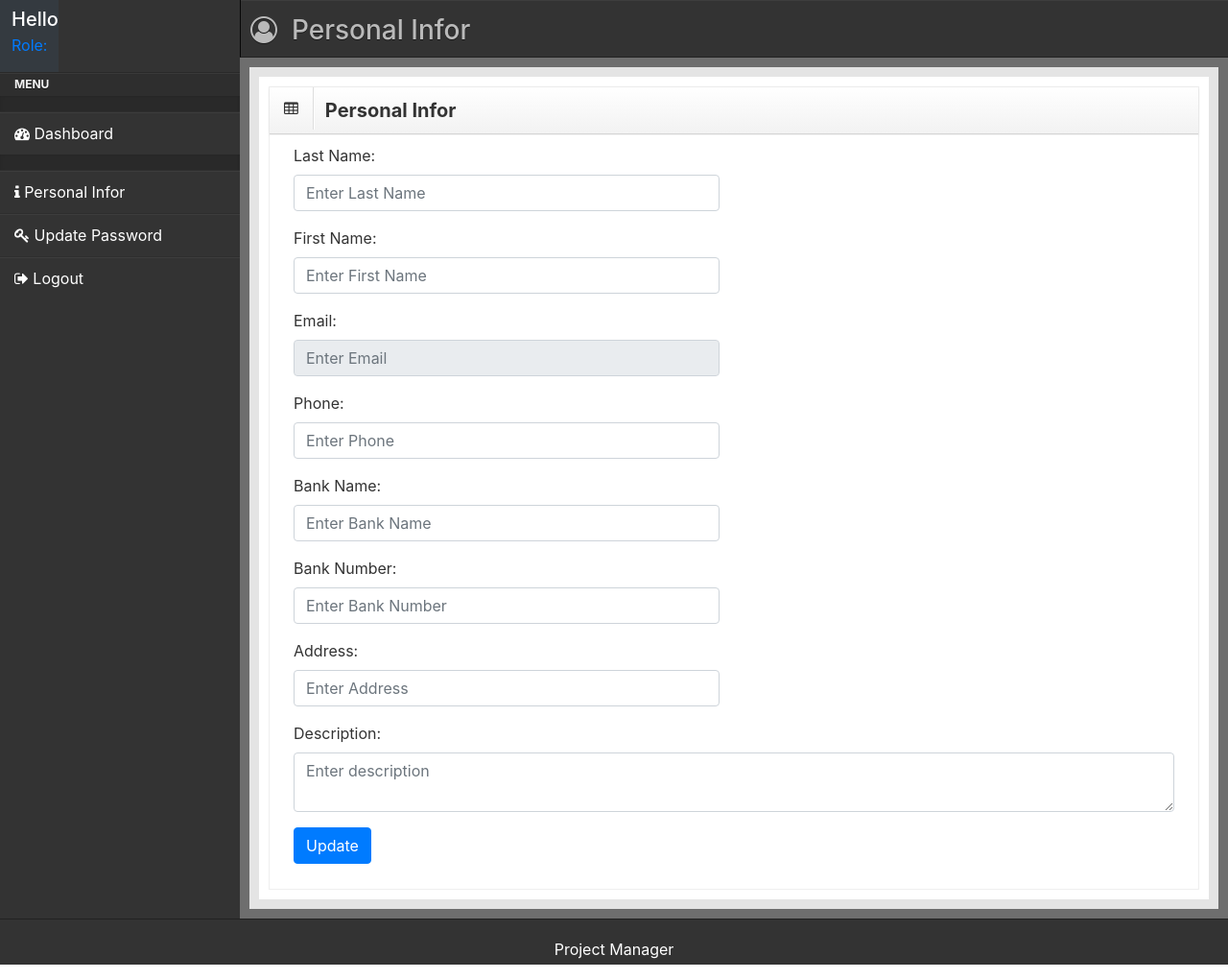
After one commit to 0512107/freelancer_management, a CodeIgniter app: the page made by application/views/user/viewPersonalInfor.php in a window 1280 px wide. The commit adds this page. Shown: the whole page at 96% size. Run offline with CodeIgniter, Linux system fonts and the light colour scheme; data that the repository does not hold is empty; style sheets or scripts are compiled from the project's sources; some libraries are stand-ins or nearby versions.

Commit message:
Personal infor, Update Password, refesh code for customers, users to admin

```diff
--- a/application/controllers/Dashboard.php
+++ b/application/controllers/Dashboard.php
@@ -6,7 +6,7 @@ if (!defined('BASEPATH'))
 class Dashboard extends CI_Controller{
     public function __construct() {
         parent::__construct();
-		if (!$this->session->userdata('is_user_login')) {
+		if (!$this->session->userdata('is_logged')) {
             redirect(base_url() . 'login');
         }
     }
--- /dev/null
+++ b/application/views/user/viewPersonalInfor.php
@@ -0,0 +1,121 @@
+<?php
+	$arr['pageTitle'] = "Personal Information";
+	$arr['pluginsCSS'] = array(
+		HTTP_LIB_PATH . "validationEngine/css/validationEngine.jquery.css"
+	);
+	$this->load->view('viewHeader', $arr);
+?>
+
+<header class="head" style="border-left: 1px solid rgba(0, 0, 0, 0.85);">
+	<div class="main-bar">
+		<h3><i class="fa fa-user-circle-o"></i>&nbsp; Personal Infor</h3>
+	</div>
+</header>
+
+<div class="outer">
+	<div class="inner bg-light lter">
+		<div class="row">
+			<div class="col-lg-12">
+				<div class="box">
+					<header>
+						<div class="icons"><i class="fa fa-table"></i></div>
+						<h5>Personal Infor</h5>
+					</header>
+					<form id="update-personal-form" action="<?php echo base_url() ?>user/personal_infor/update" onclick="$('#update-personal-form').validationEngine('hide')">
+						<div id="collapse4" class="body">
+							<div class="alert alert-danger" id="error-add-user" style="display:none;"></div>
+							<div class="alert alert-success" id="success-add-user" style="display:none;"></div>
+							<div class="col-lg-6">
+								<div class="form-group">
+									<label for="last_name">Last Name:</label>
+									<input value="<?php echo $infor['last_name']; ?>" type="text" class="validate[required] form-control" id="last_name" placeholder="Enter Last Name" name="last_name">
+								</div>
+								<div class="form-group">
+									<label for="first_name">First Name:</label>
+									<input value="<?php echo $infor['first_name']; ?>" type="text" class="validate[required] form-control" id="first_name" placeholder="Enter First Name" name="first_name">
+								</div>
+								<div class="form-group">
+									<label for="email">Email:</label>
+									<input type="text" readonly value="<?php echo $infor['email']; ?>" class="validate[required,custom[email]] form-control" id="emailt" placeholder="Enter Email" name="email">
+								</div>
+								<div class="form-group">
+									<label for="phone">Phone:</label>
+									<input type="text" value="<?php echo $infor['phone']; ?>" class="form-control" id="phone" placeholder="Enter Phone" name="phone">
+								</div>
+							</div>
+
+							<div class="col-lg-6">
+								<?php if ($this->session->userdata('role') == "admin") { ?>
+								<div class="form-group">
+									<label for="role">Role:</label>
+									<select name="role" id="role" class="form-control">
+										<option <?php echo $infor['role'] =='user' ? 'selected=seleted' : '' ?> value="user">User</option>
+										<option <?php echo $infor['role'] =='admin' ? 'selected=seleted' : '' ?> value="admin">Admin</option>
+									</select>
+								</div>
+								<?php } ?>
+								<div class="form-group">
+									<label for="bank_name">Bank Name:</label>
+									<input type="text" value="<?php echo $infor['bank_name']; ?>" class="validate[required] form-control" id="bank_name" placeholder="Enter Bank Name" name="bank_name">
+								</div>
+								<div class="form-group">
+									<label for="bank_number">Bank Number:</label>
+									<input type="text" value="<?php echo $infor['bank_number']; ?>" class="validate[required] form-control" id="bank_number" placeholder="Enter Bank Number" name="bank_number">
+								</div>
+								<div class="form-group">
+									<label for="address">Address:</label>
+									<input type="text" value="<?php echo $infor['address']; ?>" class="form-control" id="address" placeholder="Enter Address" name="address">
+								</div>
+							</div>
+
+							<div style="clear:both;"></div>
+
+							<div class="col-lg-12">
+								<div class="form-group">
+									<label for="first_name" class="control-label">Description:</label>
+									<div>
+										<textarea maxlength="140" class="form-control" id="description_insert" placeholder="Enter description" name="description"><?php echo $infor['description']; ?></textarea>
+									</div>
+								</div>
+
+								<div class="form-group">
+									<button id="bt-edit-personal-infor" type="submit" class="btn btn-primary">Update</button>
+								</div>
+							</div>
+						</div>
+					</form>
+					<div style="clear:both;"></div>
+				</div>
+			</div>
+		</div>
+	</div>
+</div>
+
+<script src="<?php echo HTTP_LIB_PATH; ?>tinymce/tinymce.min.js"></script>
+
+<script>
+
+    tinymce.init({selector: 'textarea',
+        plugins: [
+            "advlist autolink lists link image charmap print preview anchor",
+            "searchreplace visualblocks code fullscreen",
+            "insertdatetime media table contextmenu paste jbimages"
+        ],
+        toolbar: "insertfile undo redo | styleselect | bold italic | alignleft aligncenter alignright alignjustify | bullist numlist outdent indent | link image jbimages",
+        relative_urls: false,
+
+
+    height: "100",
+    width: "520",
+	entity_encoding : "raw"
+    });
+</script>
+
+<?php
+$arr['pluginsJquery'] = array(
+	HTTP_LIB_PATH . "validationEngine/js/jquery.validationEngine.js",
+	HTTP_LIB_PATH . "validationEngine/js/languages/jquery.validationEngine-en.js",
+	HTTP_JS_PATH . "user/personal_infor.js"
+);
+$this->load->view('viewFooter', $arr);
+?>
--- a/application/views/viewHeader.php
+++ b/application/views/viewHeader.php
@@ -38,14 +38,11 @@
 						<span class="fa fa-user"></span>
 					</div>
 					<div class="user-wrapper bg-dark">
-						<a class="user-link" href="<?php echo base_url(); ?>">
-						  <img class="media-object img-thumbnail user-img" alt="User Picture" src="<?php echo HTTP_IMAGES_PATH?>user.gif">
-						  <span class="label label-danger user-label"></span>
-						</a>
+
 						<div class="media-body">
-							<h5 class="media-heading"><?php echo $this->session->userdata('full_name'); ?></h5>
+							<h5 class="media-heading"><?php echo "Hello " . $this->session->userdata('full_name'); ?></h5>
 							<ul class="list-unstyled user-info">
-								<li> <a href=""><?php echo ucfirst($this->session->userdata('role')); ?></a>  </li>
+								<li> <a href=""><?php echo "Role: " . ucfirst($this->session->userdata('role')); ?></a>  </li>
 							</ul>
 						</div>
 					</div>
@@ -59,19 +56,31 @@
 						  <i class="fa fa-dashboard <?php echo  $page =='dash' ? 'fa-spin' : '' ?>""></i><span class="link-title">&nbsp;Dashboard</span>
 						</a>
 					</li>
-
+					<li class="nav-divider"></li>
+					<?php if ($this->session->userdata("role") == "admin") { ?>
 					<li <?php echo  $page =='customers' ? 'class="active"' : '' ?>>
-						<a href="<?php echo base_url() ?>customers">
+						<a href="<?php echo base_url() ?>admin/customers">
 						  <i class="fa fa-user-circle-o <?php echo  $page =='customers' ? 'fa-spin' : '' ?>"></i><span class="link-title">&nbsp;Customer</span>
 						</a>
 					</li>
 					<li <?php echo  $page =='users' ? 'class="active"' : '' ?>>
-						<a href="<?php echo base_url() ?>users">
+						<a href="<?php echo base_url() ?>admin/users">
 						  <i class="fa fa-users <?php echo  $page =='users' ? 'fa-spin' : '' ?>""></i><span class="link-title">&nbsp;Users</span>
 						</a>
 					</li>
 					<li class="nav-divider"></li>
+					<?php } ?>
 
+					<li <?php echo  $page =='personal-infor' ? 'class="active"' : '' ?>>
+						<a href="<?php echo base_url() ?>user/personal_infor">
+						  <i class="fa fa-info <?php echo  $page =='personal-infor' ? 'fa-spin' : '' ?>"></i><span class="link-title">&nbsp;Personal Infor</span>
+						</a>
+					</li>
+					<li <?php echo  $page =='update-pass' ? 'class="active"' : '' ?>>
+						<a href="<?php echo base_url() ?>login/update_pass">
+						  <i class="fa fa-key <?php echo  $page =='update-pass' ? 'fa-spin' : '' ?>"></i><span class="link-title">&nbsp;Update Password</span>
+						</a>
+					</li>
 					<li>
 						<a href="<?php echo base_url() ?>logout">
 						  <i class="fa fa-sign-out"></i><span class="link-title">&nbsp;Logout</span>
--- a/assets/css/style.css
+++ b/assets/css/style.css
@@ -518,10 +518,12 @@ body:not(.sidebar-left-mini) #menu .nav-header {
   -webkit-transition: width 0.4s;
   -o-transition: width 0.4s;
   transition: width 0.4s;
+  min-height: 750px;
 }
 .outer {
   padding: 10px;
   background-color: #6e6e6e;
+  min-height: 750px;
 }
 .outer:before,
 .outer:after {
@@ -538,6 +540,7 @@ body:not(.sidebar-left-mini) #menu .nav-header {
   padding-left: 10px;
   background: #fff;
   border: 10px solid #e4e4e4;
+  min-height: 750px;
 }
 @media (min-width: 768px) {
   .inner {
--- /dev/null
+++ b/assets/js/user/personal_infor.js
@@ -0,0 +1,30 @@
+$(document).ready(function() {
+	$('#bt-edit-personal-infor').on("click", function(e) {
+		$('#update-personal-form').validationEngine({
+			ajaxFormValidationMethod: 'post',
+			ajaxFormValidation: true,
+			onBeforeAjaxFormValidation : beforeCallUpdatePersonalInfor,
+			onAjaxFormComplete: ajaxValidationCallbackUpdatePersonalInfor
+		});
+		$('#bt-edit-personal-infor').off('click');
+	});
+});
+
+function beforeCallUpdatePersonalInfor(form, options){
+	$.LoadingOverlay("show");
+	return true;
+}
+
+function ajaxValidationCallbackUpdatePersonalInfor(status, form, json, options){
+	if (json.result == 'error') {
+		$('#error-delete-user').html(json.message);
+		$('#error-delete-user').show();
+		$('#success-delete-user').hide();
+	} else if (json.result == 'success'){
+		$('#success-delete-user').html(json.message);
+		$('#success-delete-user').show();
+		$('#error-delete-user').hide();
+	}
+
+	$.LoadingOverlay("hide");
+}
```
Also changed, not shown: application/controllers/Login.php (+44 -4 lines), application/controllers/admin/Customers.php (renamed from application/controllers/Customers.php, +6 -2 lines), application/controllers/admin/Users.php (renamed from application/controllers/Users.php, +3 -4 lines), application/controllers/user/Personal_infor.php (added, +64 -0 lines), application/views/admin/viewCustomer.php (renamed from application/views/viewCustomer.php, +4 -4 lines), application/views/admin/viewUsers.php (renamed from application/views/users/viewUsers.php, +4 -4 lines), application/views/user/viewUpdatePass.php (added, +61 -0 lines), assets/js/admin/customers.js (renamed from assets/js/customers.js, +4 -4 lines), assets/js/admin/users.js (renamed from assets/js/users.js, +4 -4 lines), assets/js/user/update_pass.js (added, +34 -0 lines).
